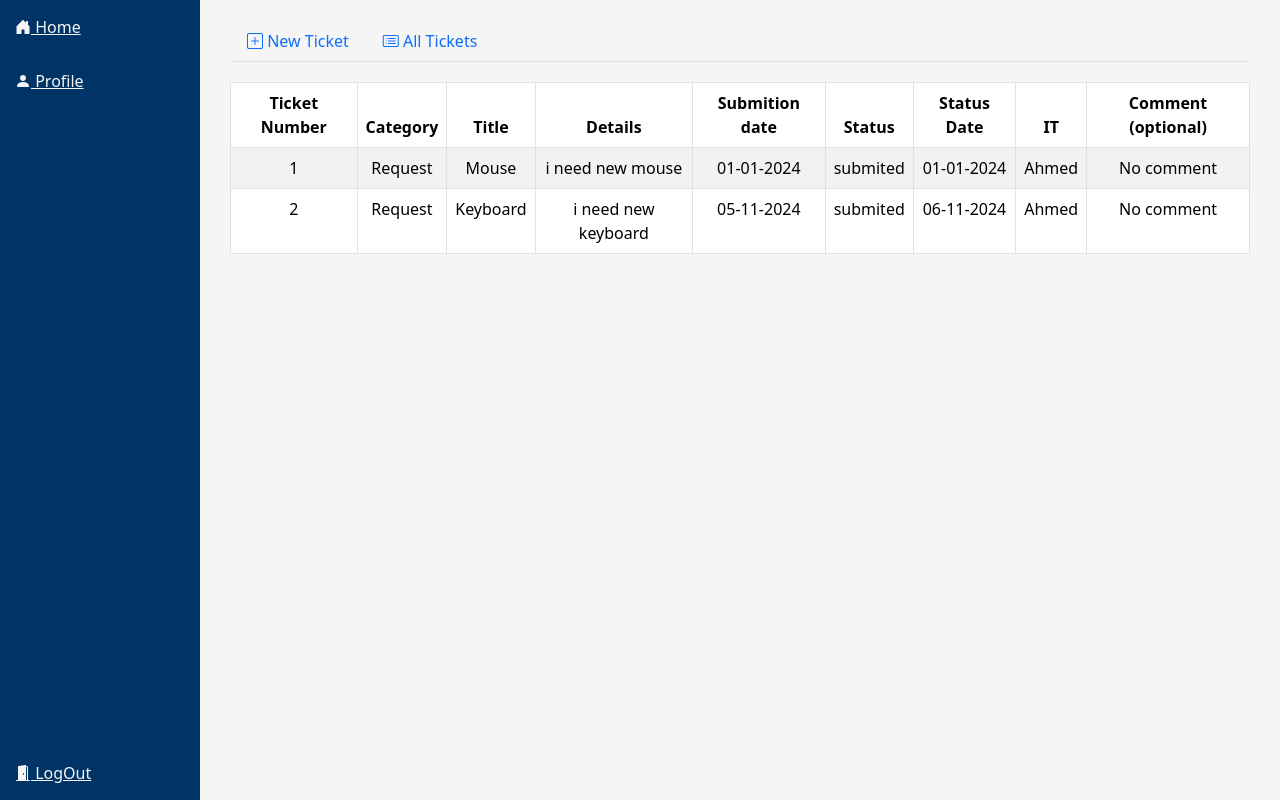
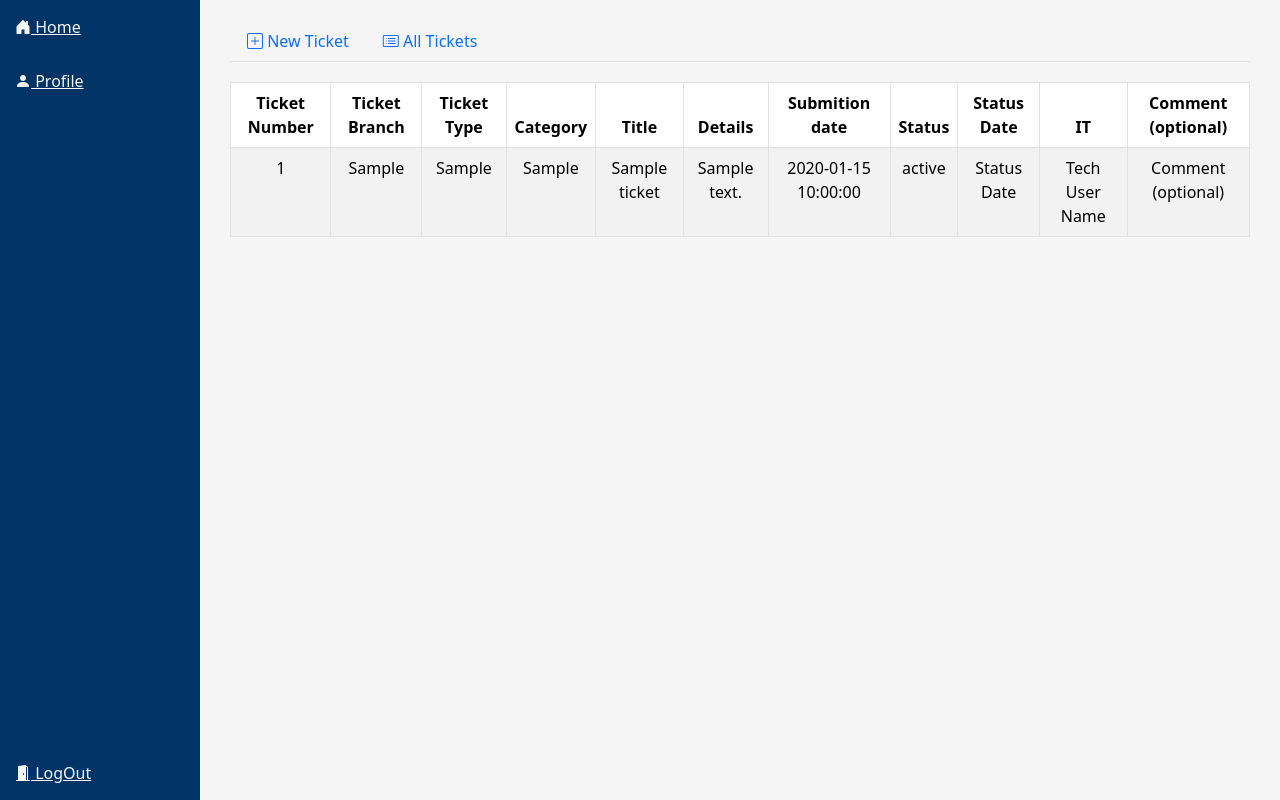
Before and after one commit to ahmed-hussein-morgan/ITicket, a Python web app: template app/non_tech/templates/non-tech_all-tickets.html in a window 1280 px wide. Run offline with Jinja, Linux system fonts and the light colour scheme; the template is opened without the code that fills it: most values are stand-ins (such as "Sample title", 1, 10 or a date in 2020); some libraries are stand-ins or nearby versions.

Commit message:
update all-tickets for non-tech user

```diff
--- a/app/models.py
+++ b/app/models.py
@@ -245,7 +245,7 @@ class IT(db.Model):
     index = db.Column(db.Integer, primary_key=True, autoincrement=True)
     ticket_id = db.Column(db.Integer, db.ForeignKey('tickets.ticket_id'), nullable=False)
     tech_name = db.Column(db.String(30), nullable=True)
-    update_date = db.Column(db.Date, nullable=False, default=func.now().cast(db.Date))
+    update_date = db.Column(db.DateTime(timezone=True), nullable=False, default=datetime.now(timezone.utc))
     update_ticket_comment = db.Column(db.Text, nullable=True)
 
 class UserTicket(db.Model):
--- a/app/non_tech/templates/non-tech_all-tickets.html
+++ b/app/non_tech/templates/non-tech_all-tickets.html
@@ -8,6 +8,8 @@
         <thead>
             <tr>
                 <th scope="col"> Ticket Number </th>
+                <th scope="col"> Ticket Branch </th>
+                <th scope="col"> Ticket Type </th>
                 <th scope="col"> Category </th>
                 <th scope="col"> Title </th>
                 <th scope="col"> Details </th>
@@ -20,28 +22,21 @@
         </thead>
 
         <tbody>
+            {% for user in users %}
             <tr>
-                <td>1</td>
-                <td>Request</td>
-                <td>Mouse</td>
-                <td>i need new mouse</td>
-                <td>01-01-2024</td>
-                <td>submited</td>
-                <td>01-01-2024</td>
-                <td>Ahmed</td>
-                <td>No comment</td>
+                <td>{{ tickets.ticket_id }}</td>
+                <td>{{ tickets.ticket_branch }}</td>
+                <td>{{ tickets.ticket_type }}</td>
+                <td>{{ ticket.ticket_category }}</td>
+                <td>{{ tickets.ticket_title }}</td>
+                <td>{{ tickets.ticket_details }}</td>
+                <td>{{ tickets.submission_datetime }}</td>
+                <td>{{ tickets.ticket_status}}</td>
+                <td>Status Date</td>
+                <td>Tech User Name</td>
+                <td>Comment (optional) </td>
             </tr>
-            <tr>
-                <td>2</td>
-                <td>Request</td>
-                <td>Keyboard</td>
-                <td>i need new keyboard</td>
-                <td>05-11-2024</td>
-                <td>submited</td>
-                <td>06-11-2024</td>
-                <td>Ahmed</td>
-                <td>No comment</td>
-            </tr>
+            {% endfor %}
         </tbody>
 
     </table>
--- a/app/non_tech/views.py
+++ b/app/non_tech/views.py
@@ -60,4 +60,4 @@ def non_tech_new_ticket():
 @non_tech.route("/all-tickets")
 def all_ticket():
     tickets = Ticket.query.all()
-    return render_template("non-tech_all-tickets.html", title="ITicket - User Dashboard", form=form)
+    return render_template("non-tech_all-tickets.html", title="ITicket - User Dashboard")
```
Also changed, not shown: app/non_tech/templates/non-tech_add_ticket.html (+32 -6 lines).
